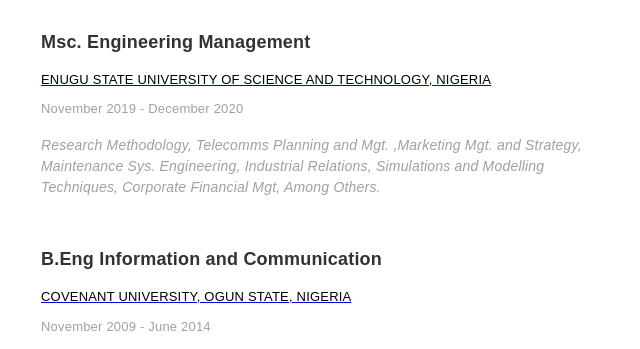
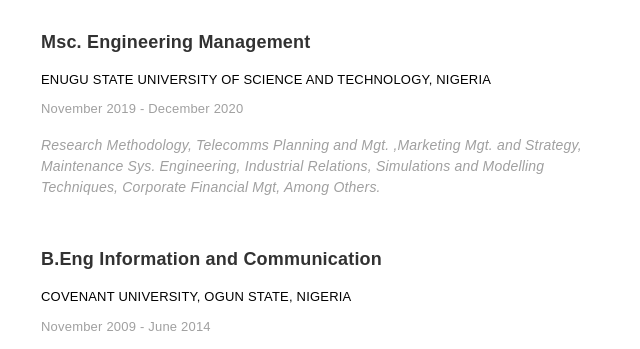
Before and after one commit to chukadiy/online-resume, a plain HTML site: page index.html in a window 1280 px wide. Shown: the part 1609-1958 px from the top of the page, 169-809 px from the left. Drawn offline with nearby package versions, Linux system fonts and the light colour scheme.

Commit message:
update on school link

```diff
--- a/index.html
+++ b/index.html
@@ -83,14 +83,14 @@
             <h2> Education </h2>
             <div class="experience">
                 <h3>Msc. Engineering Management </h3>
-                <a href="http://ebs.esut.edu.ng/"><h4>Enugu State University of Science and Technology, Nigeria</h4></a>
+                <h4>Enugu State University of Science and Technology, Nigeria</h4>
                 <p>November 2019 - December 2020 </p>
                 <h5 class="studies"> Research Methodology, Telecomms Planning and Mgt. ,Marketing Mgt. and Strategy, Maintenance Sys. Engineering, Industrial Relations, Simulations and Modelling Techniques, Corporate Financial Mgt, Among Others.</h5>
             </div>
 
             <div class="experience">
                 <h3>B.Eng Information and Communication </h3>
-                <a href ="https://www.covenantuniversity.edu.ng/"><h4>Covenant University, Ogun State, Nigeria </h4></a>
+                <h4>Covenant University, Ogun State, Nigeria </h4>
                 <p>November 2009 - June 2014 </p>
                 <h5 class="studies"> Software Dev. Techniques, Internet Technology, and Programming, Probability and Statistics, Data Communication and
                 Computer Networks, Computer Organization, and Architecture, Among others.</h5>
```
